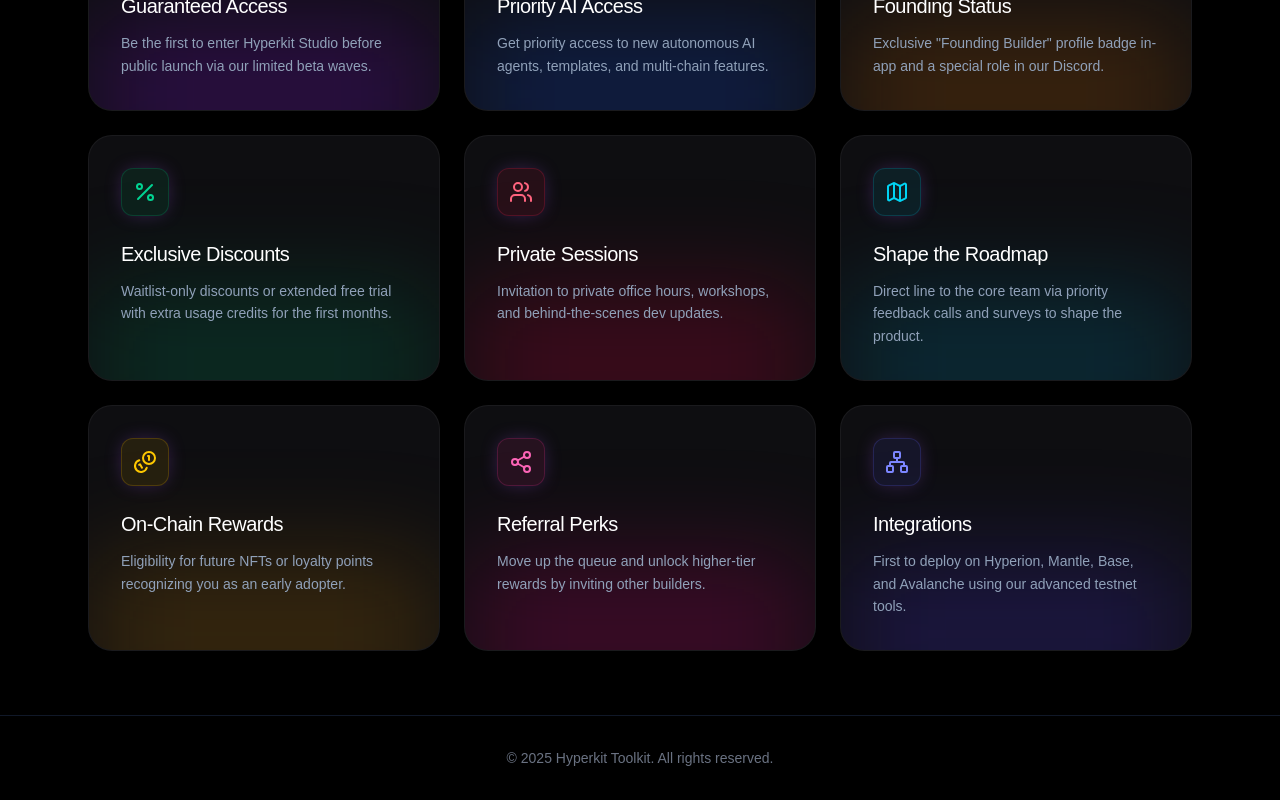
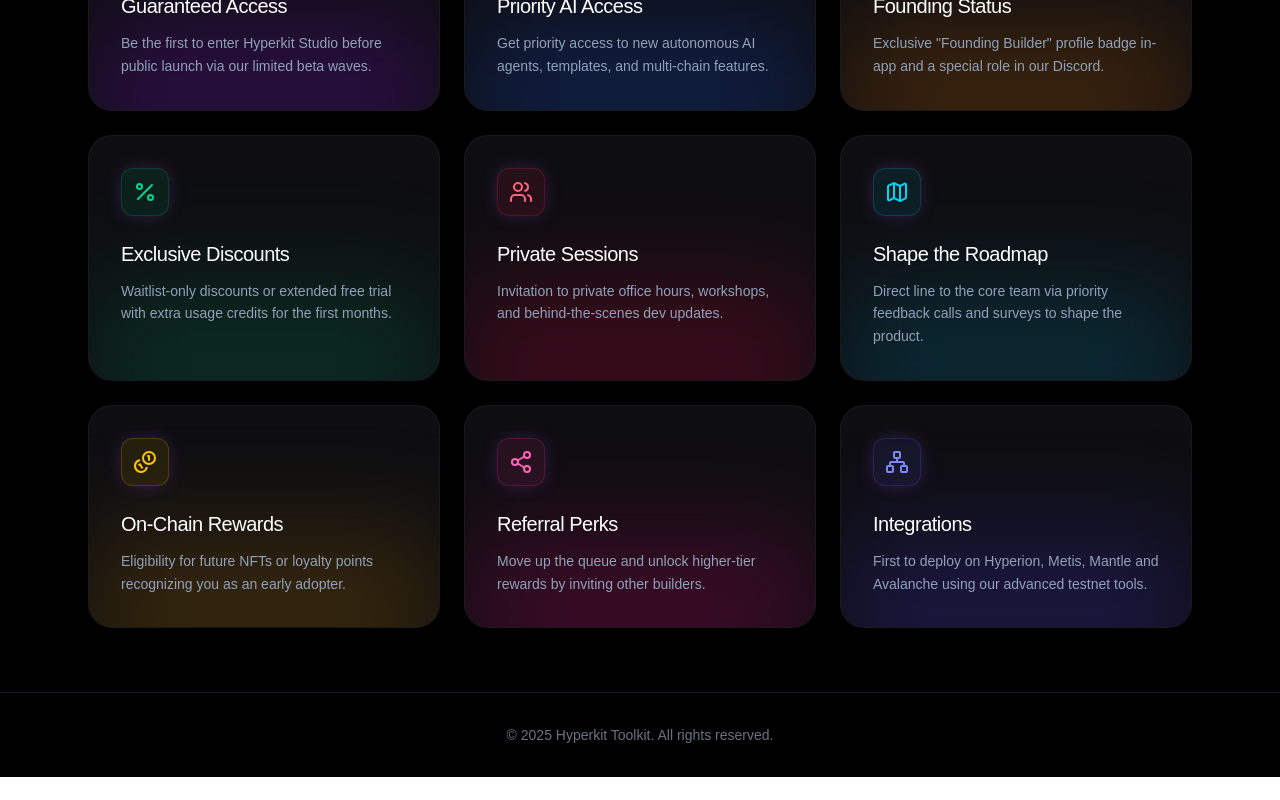
Before and after one commit to HyperionKit/waitlist, a Next.js app: page / in a window 1280 px wide. Shown: the part 1190-1990 px from the top of the page. After the commit the page ends 1967 px from the top, so only its background shows below. Built offline with nearby package versions, Linux system fonts and the light colour scheme.

Commit message:
Update perks page component

```diff
--- a/src/app/components/perks-page.tsx
+++ b/src/app/components/perks-page.tsx
@@ -110,7 +110,7 @@ const WaitlistPerks = () => {
     {
       icon: Network,
       title: "Integrations",
-      description: "First to deploy on Hyperion, Mantle, Base, and Avalanche using our advanced testnet tools.",
+      description: "First to deploy on Hyperion, Metis, Mantle and Avalanche using our advanced testnet tools.",
       color: "indigo",
       iconColor: "text-indigo-400",
       iconBg: "bg-indigo-500/10",
```
